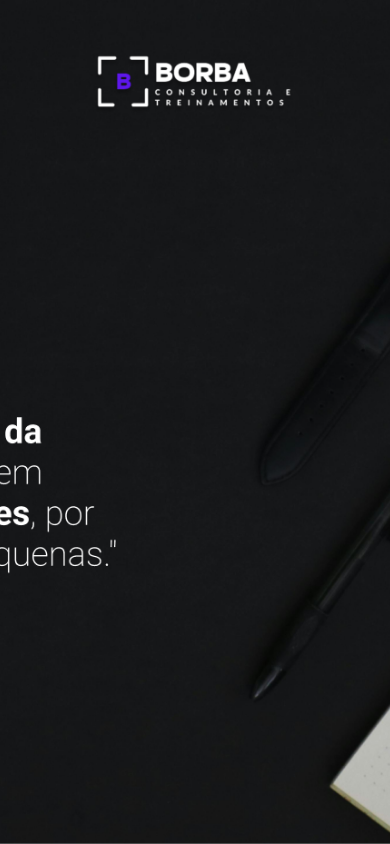
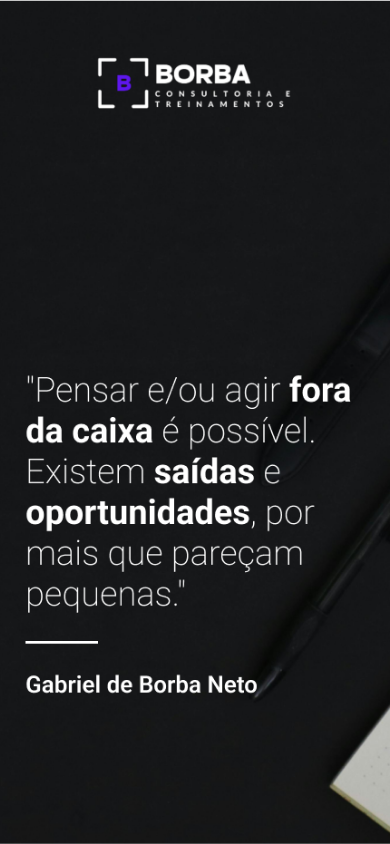
Before and after one commit to LuisFelipe1406/borbaconsultoria, a Vue app: page / in a window 390 px wide. Built offline with nearby package versions, Linux system fonts and the light colour scheme.

Commit message:
feat: add mobile version; change CNAME folder

```diff
--- a/src/views/HomeView.vue
+++ b/src/views/HomeView.vue
@@ -21,4 +21,12 @@
     justify-content: center;
     align-items: center;
   }
+
+  /* Alteramos o espaçamento dos elementos de acordo com o tamanho da tela */
+  @media only screen and (max-width: 1200px) {
+    #divMain {
+      background-image: url('/img/main-mobile.png');
+    }
+  }
+
 </style>
```
Also changed, not shown: public/img/main-mobile.png (added), 1 other file (tests, documents, lock files or other folders).
